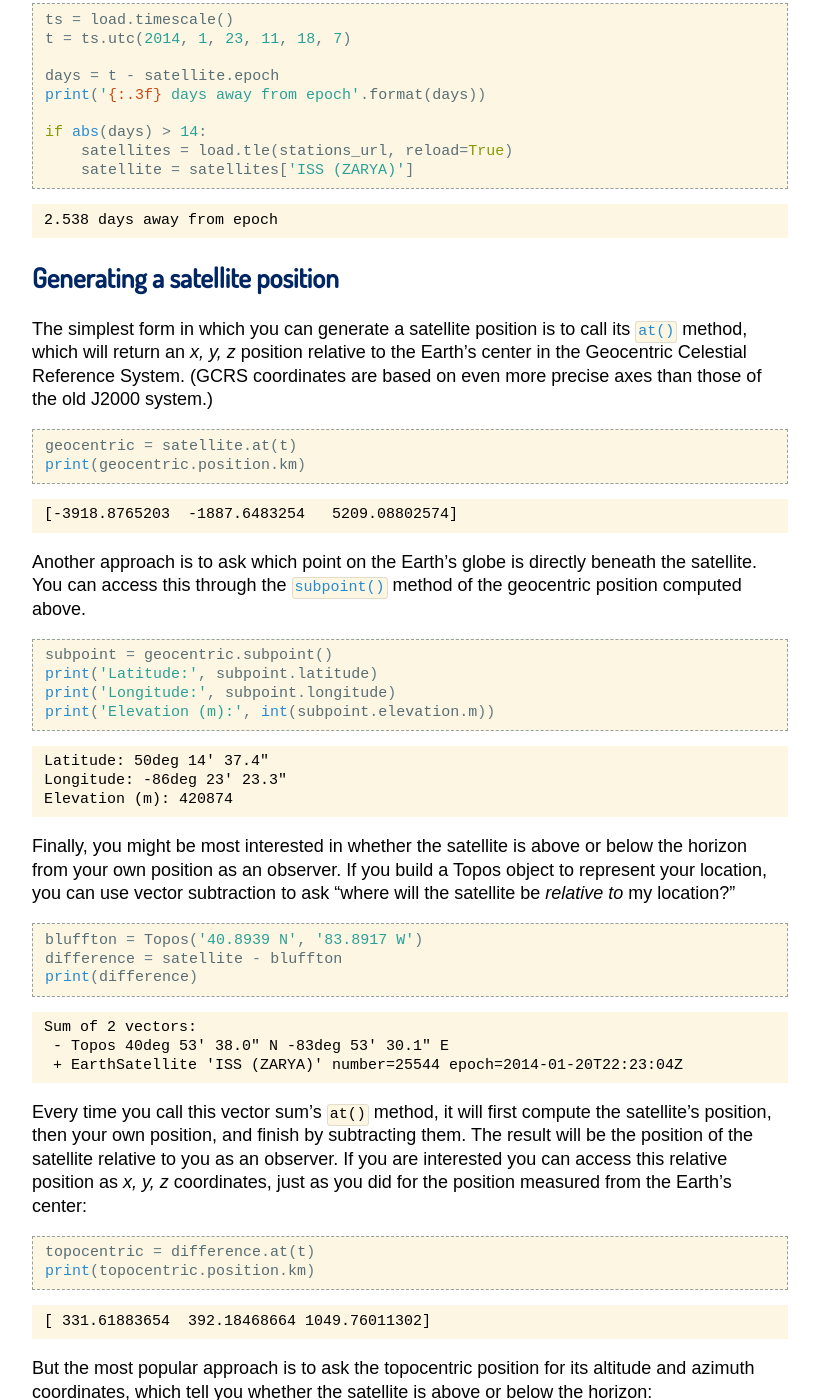
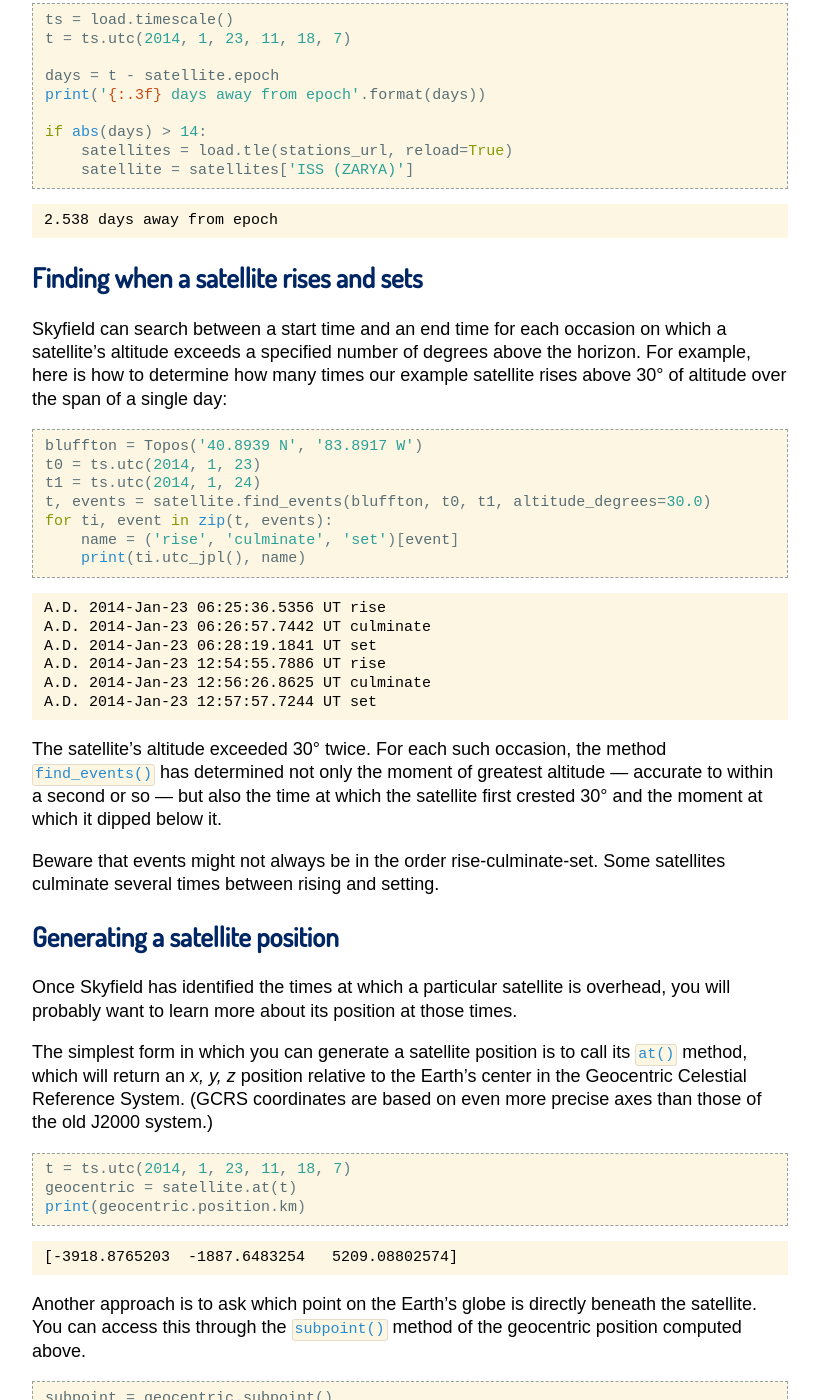
Before and after one commit to skyfielders/python-skyfield, a Sphinx documentation site: the page built from skyfield/documentation/earth-satellites.rst, in a window 1280 px wide and 1400 px high, scrolled down 1700 px. Shown: the whole window, without its empty margins (230-1049 px from the left). Built offline with Sphinx 7.4.7, drawn with Linux system fonts in a browser that asks for light colours; some web fonts are replaced; pages that are not in the unit, such as notebooks, are missing from menus.

Commit message:
Finish documenting new satellite find_events()

```diff
--- a/skyfield/documentation/earth-satellites.rst
+++ b/skyfield/documentation/earth-satellites.rst
@@ -141,8 +141,53 @@ even if the file is already on disk.
 
     2.538 days away from epoch
 
+Finding when a satellite rises and sets
+---------------------------------------
+
+Skyfield can search between a start time and an end time
+for each occasion on which a satellite’s altitude
+exceeds a specified number of degrees above the horizon.
+For example,
+here is how to determine
+how many times our example satellite rises above 30° of altitude
+over the span of a single day:
+
+.. testcode::
+
+    bluffton = Topos('40.8939 N', '83.8917 W')
+    t0 = ts.utc(2014, 1, 23)
+    t1 = ts.utc(2014, 1, 24)
+    t, events = satellite.find_events(bluffton, t0, t1, altitude_degrees=30.0)
+    for ti, event in zip(t, events):
+        name = ('rise', 'culminate', 'set')[event]
+        print(ti.utc_jpl(), name)
+
+.. testoutput::
+
+    A.D. 2014-Jan-23 06:25:36.5356 UT rise
+    A.D. 2014-Jan-23 06:26:57.7442 UT culminate
+    A.D. 2014-Jan-23 06:28:19.1841 UT set
+    A.D. 2014-Jan-23 12:54:55.7886 UT rise
+    A.D. 2014-Jan-23 12:56:26.8625 UT culminate
+    A.D. 2014-Jan-23 12:57:57.7244 UT set
+
+The satellite’s altitude exceeded 30° twice.
+For each such occasion,
+the method :meth:`~skyfield.sgp4lib.EarthSatellite.find_events()`
+has determined not only the moment of greatest altitude —
+accurate to within a second or so —
+but also the time at which the satellite first crested 30°
+and the moment at which it dipped below it.
+
+Beware that events might not always be in the order rise-culminate-set.
+Some satellites culminate several times between rising and setting.
+
 Generating a satellite position
 -------------------------------
+
+Once Skyfield has identified the times
+at which a particular satellite is overhead,
+you will probably want to learn more about its position at those times.
 
 The simplest form in which you can generate a satellite position
 is to call its :meth:`~skyfield.sgp4lib.EarthSatellite.at()` method,
@@ -153,6 +198,7 @@ than those of the old J2000 system.)
 
 .. testcode::
 
+   t = ts.utc(2014, 1, 23, 11, 18, 7)
    geocentric = satellite.at(t)
    print(geocentric.position.km)
 
```
Also changed, not shown: other parts of skyfield/documentation/earth-satellites.rst (+0 -1 lines), CHANGELOG.rst (+15 -2 lines), 1 other file.
